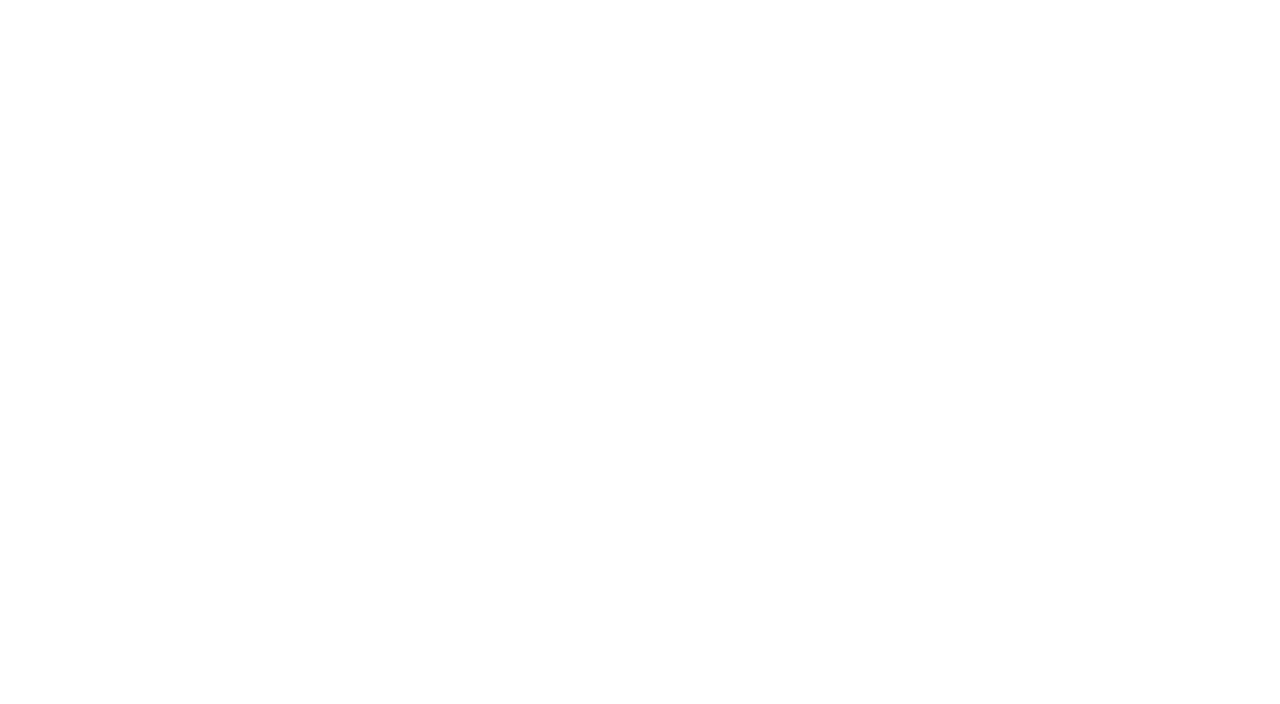
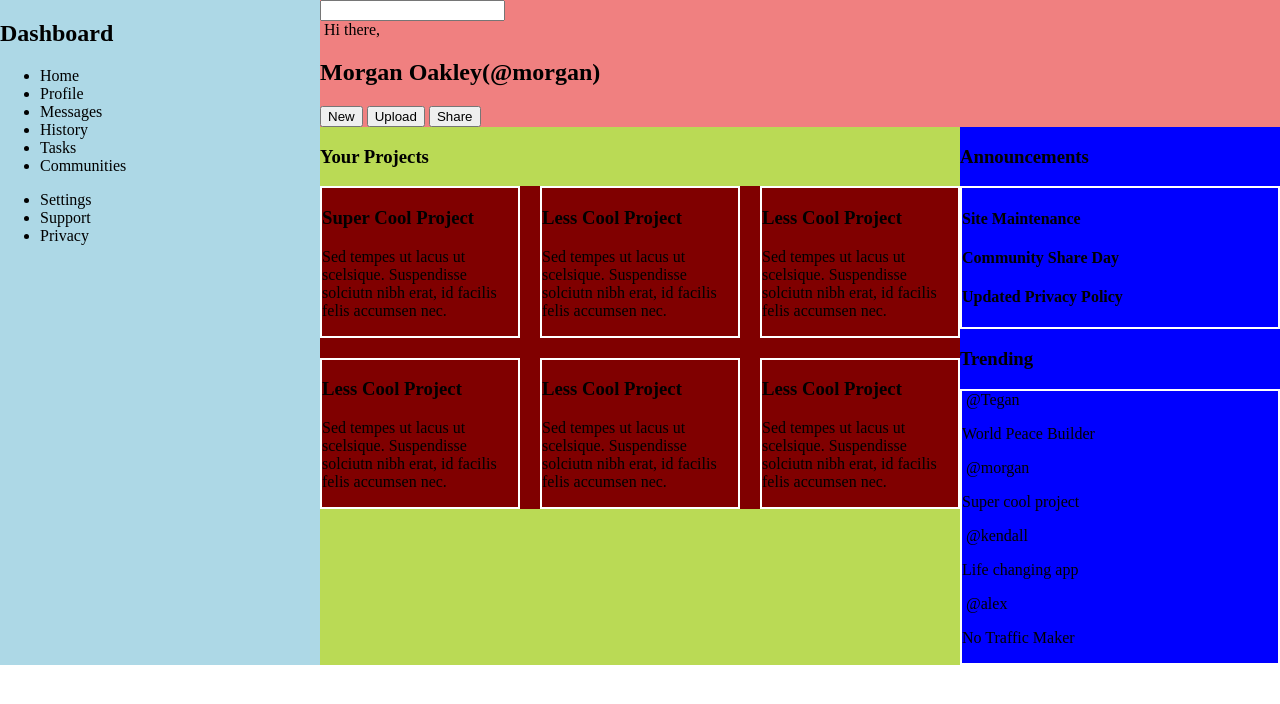
Before and after one commit to Keyluce/Admin-Dashboard, a plain HTML site: page index.html in a window 1280 px wide. Drawn offline with Linux system fonts and the light colour scheme.

Commit message:
Make basic layout of page

```diff
--- a/index.html
+++ b/index.html
@@ -1,11 +1,138 @@
 <!DOCTYPE html>
 <html lang="en">
+
 <head>
     <meta charset="UTF-8">
     <meta name="viewport" content="width=device-width, initial-scale=1.0">
     <title>Admin Dashboard</title>
+    <link rel="stylesheet" href="./stylesheet.css">
 </head>
+
 <body>
+    <div class="main-container">
+        <div class="sidebar">
+            <h2>Dashboard</h2>
+            <ul>
+                <li>Home</li>
+                <li>Profile</li>
+                <li>Messages</li>
+                <li>History</li>
+                <li>Tasks</li>
+                <li>Communities</li>
+            </ul>
+            <ul>
+                <li>Settings</li>
+                <li>Support</li>
+                <li>Privacy</li>
+            </ul>
 
+        </div>
+
+        <div class="top-section">
+            <div>
+                <input type="search" id="search" name="search">
+
+            </div>
+            <div>
+                <div>
+                    <img src="" alt="">
+                    <span>Hi there,</span>
+                    <h2>Morgan Oakley(@morgan)</h2>
+                </div>
+                <div>
+                    <button>New</button>
+                    <button>Upload</button>
+                    <button>Share</button>
+                </div>
+            </div>
+
+        </div>
+        <div class="bottom-section">
+            <div>
+                <h3>Your Projects</h3>
+                <div class="left-bottom">
+
+                    <div class="card">
+                        <h3>Super Cool Project</h3>
+                        <p>Sed tempes ut lacus ut scelsique.
+                            Suspendisse solciutn nibh erat, id facilis
+                            felis accumsen nec.
+                        </p>
+                    </div>
+                    <div class="card">
+                        <h3>Less Cool Project</h3>
+                        <p>Sed tempes ut lacus ut scelsique.
+                            Suspendisse solciutn nibh erat, id facilis
+                            felis accumsen nec.
+                        </p>
+
+                    </div>
+                    <div class="card">
+                        <h3>Less Cool Project</h3>
+                        <p>Sed tempes ut lacus ut scelsique.
+                            Suspendisse solciutn nibh erat, id facilis
+                            felis accumsen nec.
+                        </p>
+                    </div>
+                    <div class="card">
+                        <h3>Less Cool Project</h3>
+                        <p>Sed tempes ut lacus ut scelsique.
+                            Suspendisse solciutn nibh erat, id facilis
+                            felis accumsen nec.
+                        </p>
+                    </div>
+                    <div class="card">
+                        <h3>Less Cool Project</h3>
+                        <p>Sed tempes ut lacus ut scelsique.
+                            Suspendisse solciutn nibh erat, id facilis
+                            felis accumsen nec.
+                        </p>
+                    </div>
+                    <div class="card">
+                        <h3>Less Cool Project</h3>
+                        <p>Sed tempes ut lacus ut scelsique.
+                            Suspendisse solciutn nibh erat, id facilis
+                            felis accumsen nec.
+                        </p>
+                    </div>
+                </div>
+            </div>
+            <div class="right-bottom">
+                <h3>Announcements</h3>
+                <div  class="card">
+                    <h4>Site Maintenance</h4>
+                    <h4>Community Share Day</h4>
+                    <h4>Updated Privacy Policy</h4>
+
+                </div>
+                <h3>Trending</h3>
+                <div class="card">
+                    <div>
+                        <img src="" alt="">
+                        <span>@Tegan</span>
+                        <p>World Peace Builder</p>
+                    </div>
+
+                    <div>
+                        <img src="" alt="">
+                        <span>@morgan</span>
+                        <p>Super cool project</p>
+                    </div>
+                    <div>
+                        <img src="" alt="">
+                        <span>@kendall</span>
+                        <p>Life changing app</p>
+
+                    </div>
+                    <div>
+                        <img src="" alt="">
+                        <span>@alex</span>
+                        <p>No Traffic Maker</p>
+                    </div>
+                </div>
+            </div>
+        </div>
+    </div>
 </body>
+
 </html>
--- a/stylesheet.css
+++ b/stylesheet.css
@@ -0,0 +1,50 @@
+body{
+    margin: 0;
+}
+
+.sidebar{
+    background-color: lightblue;
+    grid-row: 1 / 3;
+}
+
+.top-section{
+    background-color: lightcoral;
+
+
+
+}
+.bottom-section{
+    background-color: #BADA55;
+    grid-column: 2;
+    display: grid;
+    grid-template-columns: 2fr 1fr;
+
+
+
+
+}
+.main-container{
+    display: grid;
+    grid-template-columns: 1fr 3fr;
+
+
+}
+.right-bottom{
+    background-color: blue;
+
+
+}
+.right-bottom .card{
+    border: 2px solid white;
+}
+.left-bottom{
+    background-color: maroon;
+    display: grid;
+    grid-gap: 20px;
+    grid-template-columns: repeat(auto-fit, minmax(150px,1fr));
+
+}
+
+.left-bottom .card{
+    border: 2px solid white;
+}
```
